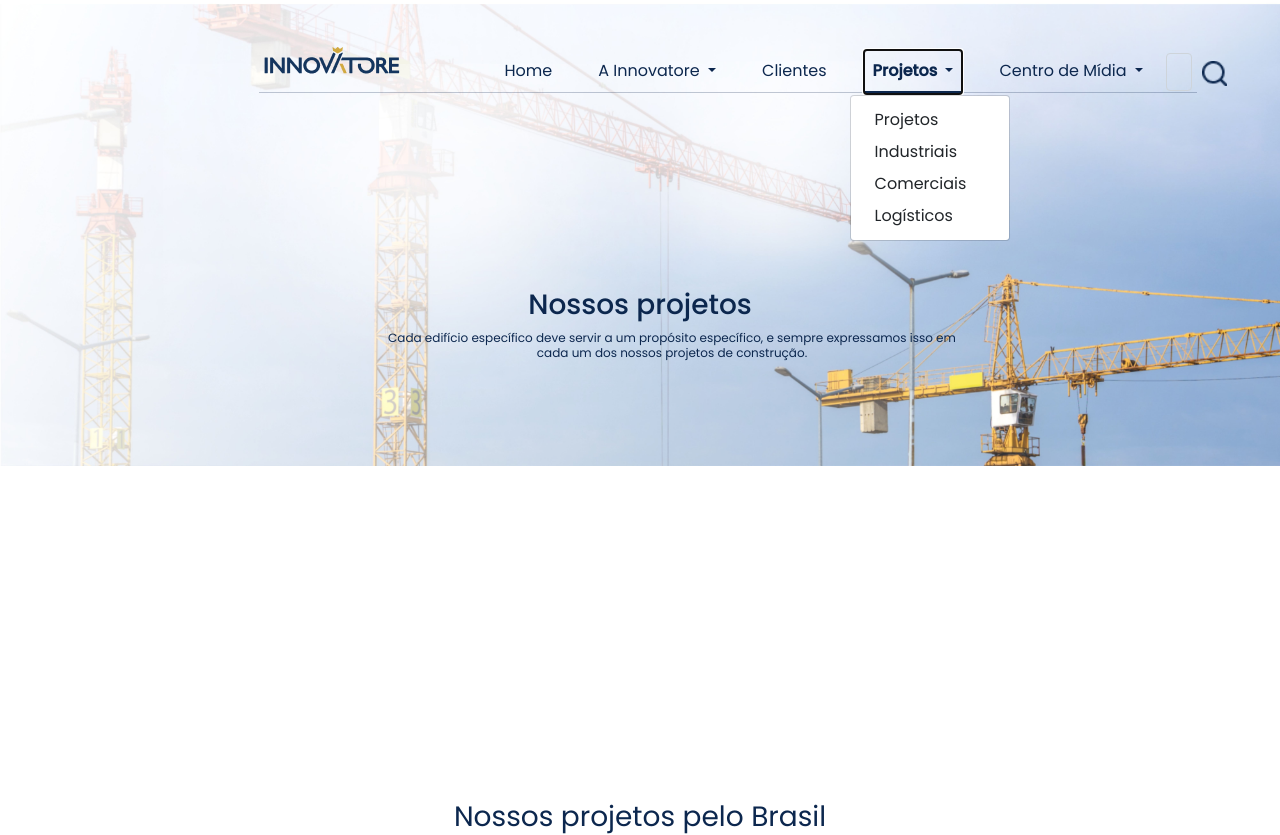
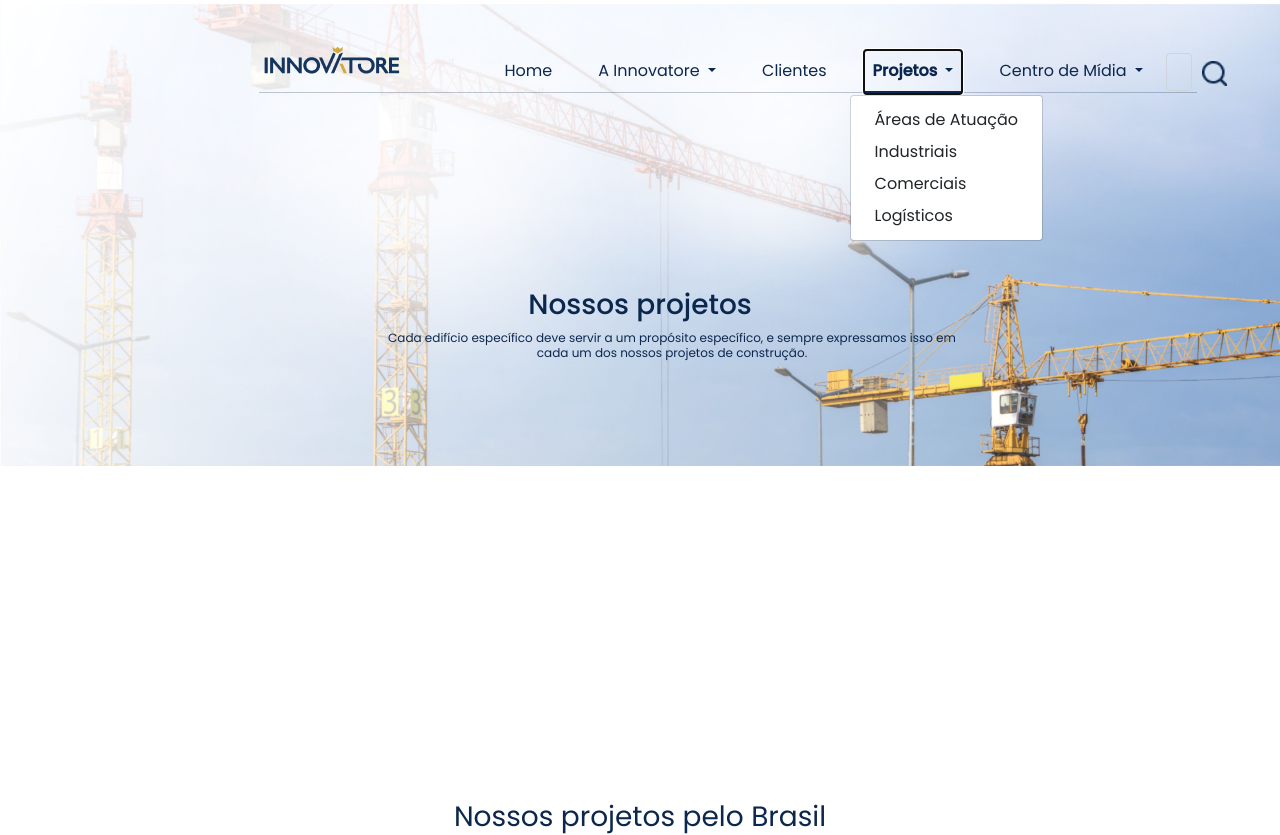
Before and after one commit to flavioborgesnunes/django.innovatore, a Django app: page /projetos in a window 1280 px wide, after a click on "Projetos". Shown: the top 835 px of the page. Run offline with Django 4.2, Linux system fonts and the light colour scheme; some libraries are stand-ins or nearby versions.

Commit message:
Projetos-área de atuação

```diff
--- a/core/templates/blog.html
+++ b/core/templates/blog.html
@@ -50,7 +50,7 @@
                     Projetos
                 </a>
                 <ul class="dropdown-menu">
-                    <li><a class="dropdown-item" href="{% url 'projetos' %}">Projetos</a></li>
+                    <li><a class="dropdown-item" href="{% url 'projetos' %}">Áreas de Atuação</a></li>
                   <li><a class="dropdown-item" href="{% url 'industriais' %}">Industriais</a></li>
                   <li><a class="dropdown-item" href="{% url 'comerciais' %}">Comerciais</a></li>
                   <li><a class="dropdown-item" href="{% url 'logisticos' %}">Logísticos</a></li>
--- a/core/templates/certificacoes.html
+++ b/core/templates/certificacoes.html
@@ -48,7 +48,7 @@
                     Projetos
                 </a>
                 <ul class="dropdown-menu">
-                    <li><a class="dropdown-item" href="{% url 'projetos' %}">Projetos</a></li>
+                    <li><a class="dropdown-item" href="{% url 'projetos' %}">Áreas de Atuação</a></li>
                   <li><a class="dropdown-item" href="{% url 'industriais' %}">Industriais</a></li>
                   <li><a class="dropdown-item" href="{% url 'comerciais' %}">Comerciais</a></li>
                   <li><a class="dropdown-item" href="{% url 'logisticos' %}">Logísticos</a></li>
--- a/core/templates/clientes.html
+++ b/core/templates/clientes.html
@@ -48,7 +48,7 @@
                     Projetos
                 </a>
                 <ul class="dropdown-menu">
-                    <li><a class="dropdown-item" href="{% url 'projetos' %}">Projetos</a></li>
+                    <li><a class="dropdown-item" href="{% url 'projetos' %}">Áreas de Atuação</a></li>
                   <li><a class="dropdown-item" href="{% url 'industriais' %}">Industriais</a></li>
                   <li><a class="dropdown-item" href="{% url 'comerciais' %}">Comerciais</a></li>
                   <li><a class="dropdown-item" href="{% url 'logisticos' %}">Logísticos</a></li>
--- a/core/templates/comerciais.html
+++ b/core/templates/comerciais.html
@@ -48,7 +48,7 @@
                     Projetos
                 </a>
                 <ul class="dropdown-menu">
-                    <li><a class="dropdown-item" href="{% url 'projetos' %}">Projetos</a></li>
+                    <li><a class="dropdown-item" href="{% url 'projetos' %}">Áreas de Atuação</a></li>
                   <li><a class="dropdown-item" href="{% url 'industriais' %}">Industriais</a></li>
                   <li><a class="dropdown-item" href="{% url 'comerciais' %}">Comerciais</a></li>
                   <li><a class="dropdown-item" href="{% url 'logisticos' %}">Logísticos</a></li>
--- a/core/templates/contatos.html
+++ b/core/templates/contatos.html
@@ -49,7 +49,7 @@
                     Projetos
                 </a>
                 <ul class="dropdown-menu">
-                    <li><a class="dropdown-item" href="{% url 'projetos' %}">Projetos</a></li>
+                    <li><a class="dropdown-item" href="{% url 'projetos' %}">Áreas de Atuação</a></li>
                   <li><a class="dropdown-item" href="{% url 'industriais' %}">Industriais</a></li>
                   <li><a class="dropdown-item" href="{% url 'comerciais' %}">Comerciais</a></li>
                   <li><a class="dropdown-item" href="{% url 'logisticos' %}">Logísticos</a></li>
--- a/core/templates/industriais.html
+++ b/core/templates/industriais.html
@@ -48,7 +48,7 @@
                     Projetos
                 </a>
                 <ul class="dropdown-menu">
-                    <li><a class="dropdown-item" href="{% url 'projetos' %}">Projetos</a></li>
+                    <li><a class="dropdown-item" href="{% url 'projetos' %}">Áreas de Atuaçãos</a></li>
                   <li><a class="dropdown-item" href="{% url 'industriais' %}">Industriais</a></li>
                   <li><a class="dropdown-item" href="{% url 'comerciais' %}">Comerciais</a></li>
                   <li><a class="dropdown-item" href="{% url 'logisticos' %}">Logísticos</a></li>
--- a/core/templates/logisticos.html
+++ b/core/templates/logisticos.html
@@ -48,7 +48,7 @@
                     Projetos
                 </a>
                 <ul class="dropdown-menu">
-                    <li><a class="dropdown-item" href="{% url 'projetos' %}">Projetos</a></li>
+                    <li><a class="dropdown-item" href="{% url 'projetos' %}">Áreas de Atuação</a></li>
                   <li><a class="dropdown-item" href="{% url 'industriais' %}">Industriais</a></li>
                   <li><a class="dropdown-item" href="{% url 'comerciais' %}">Comerciais</a></li>
                   <li><a class="dropdown-item" href="{% url 'logisticos' %}">Logísticos</a></li>
--- a/core/templates/missao.html
+++ b/core/templates/missao.html
@@ -48,7 +48,7 @@
                     Projetos
                 </a>
                 <ul class="dropdown-menu">
-                    <li><a class="dropdown-item" href="{% url 'projetos' %}">Projetos</a></li>
+                    <li><a class="dropdown-item" href="{% url 'projetos' %}">Áreas de Atuação</a></li>
                   <li><a class="dropdown-item" href="{% url 'industriais' %}">Industriais</a></li>
                   <li><a class="dropdown-item" href="{% url 'comerciais' %}">Comerciais</a></li>
                   <li><a class="dropdown-item" href="{% url 'logisticos' %}">Logísticos</a></li>
--- a/core/templates/modelo.html
+++ b/core/templates/modelo.html
@@ -48,7 +48,7 @@
                 Projetos
             </a>
             <ul class="dropdown-menu">
-                <li><a class="dropdown-item" href="{% url 'projetos' %}">Projetos</a></li>
+                <li><a class="dropdown-item" href="{% url 'projetos' %}">Áreas de Atuação</a></li>
               <li><a class="dropdown-item" href="{% url 'industriais' %}">Industriais</a></li>
               <li><a class="dropdown-item" href="{% url 'comerciais' %}">Comerciais</a></li>
               <li><a class="dropdown-item" href="{% url 'logisticos' %}">Logísticos</a></li>
--- a/core/templates/nossa_equipe.html
+++ b/core/templates/nossa_equipe.html
@@ -48,7 +48,7 @@
                     Projetos
                 </a>
                 <ul class="dropdown-menu">
-                    <li><a class="dropdown-item" href="{% url 'projetos' %}">Projetos</a></li>
+                    <li><a class="dropdown-item" href="{% url 'projetos' %}">Áreas de Atuação</a></li>
                   <li><a class="dropdown-item" href="{% url 'industriais' %}">Industriais</a></li>
                   <li><a class="dropdown-item" href="{% url 'comerciais' %}">Comerciais</a></li>
                   <li><a class="dropdown-item" href="{% url 'logisticos' %}">Logísticos</a></li>
--- a/core/templates/nossa_historia.html
+++ b/core/templates/nossa_historia.html
@@ -48,7 +48,7 @@
                     Projetos
                 </a>
                 <ul class="dropdown-menu">
-                    <li><a class="dropdown-item" href="{% url 'projetos' %}">Projetos</a></li>
+                    <li><a class="dropdown-item" href="{% url 'projetos' %}">Áreas de Atuação</a></li>
                   <li><a class="dropdown-item" href="{% url 'industriais' %}">Industriais</a></li>
                   <li><a class="dropdown-item" href="{% url 'comerciais' %}">Comerciais</a></li>
                   <li><a class="dropdown-item" href="{% url 'logisticos' %}">Logísticos</a></li>
--- a/core/templates/noticia_blog.html
+++ b/core/templates/noticia_blog.html
@@ -46,7 +46,7 @@
                   Projetos
               </a>
               <ul class="dropdown-menu">
-                <li><a class="dropdown-item" href="../pags/projetos.html">Projetos</a></li>
+                <li><a class="dropdown-item" href="../pags/projetos.html">Áreas de Atuação</a></li>
                 <li><a class="dropdown-item" href="../pags/industriais.html">Industriais</a></li>
                 <li><a class="dropdown-item" href="../pags/comerciais.html">Comerciais</a></li>
                 <li><a class="dropdown-item" href="../pags/logisticos.html">Logísticos</a></li>
--- a/core/templates/projetos.html
+++ b/core/templates/projetos.html
@@ -49,7 +49,7 @@
                     Projetos
                 </a>
                 <ul class="dropdown-menu">
-                    <li><a class="dropdown-item" href="{% url 'projetos' %}">Projetos</a></li>
+                    <li><a class="dropdown-item" href="{% url 'projetos' %}">Áreas de Atuação</a></li>
                   <li><a class="dropdown-item" href="{% url 'industriais' %}">Industriais</a></li>
                   <li><a class="dropdown-item" href="{% url 'comerciais' %}">Comerciais</a></li>
                   <li><a class="dropdown-item" href="{% url 'logisticos' %}">Logísticos</a></li>
--- a/core/templates/trabalhe_conosco.html
+++ b/core/templates/trabalhe_conosco.html
@@ -48,7 +48,7 @@
                     Projetos
                 </a>
                 <ul class="dropdown-menu">
-                    <li><a class="dropdown-item" href="{% url 'projetos' %}">Projetos</a></li>
+                    <li><a class="dropdown-item" href="{% url 'projetos' %}">Áreas de Atuação</a></li>
                   <li><a class="dropdown-item" href="{% url 'industriais' %}">Industriais</a></li>
                   <li><a class="dropdown-item" href="{% url 'comerciais' %}">Comerciais</a></li>
                   <li><a class="dropdown-item" href="{% url 'logisticos' %}">Logísticos</a></li>
--- a/core/templates/vagas.html
+++ b/core/templates/vagas.html
@@ -48,7 +48,7 @@
                     Projetos
                 </a>
                 <ul class="dropdown-menu">
-                    <li><a class="dropdown-item" href="{% url 'projetos' %}">Projetos</a></li>
+                    <li><a class="dropdown-item" href="{% url 'projetos' %}">Áreas de Atuação</a></li>
                   <li><a class="dropdown-item" href="{% url 'industriais' %}">Industriais</a></li>
                   <li><a class="dropdown-item" href="{% url 'comerciais' %}">Comerciais</a></li>
                   <li><a class="dropdown-item" href="{% url 'logisticos' %}">Logísticos</a></li>
```
